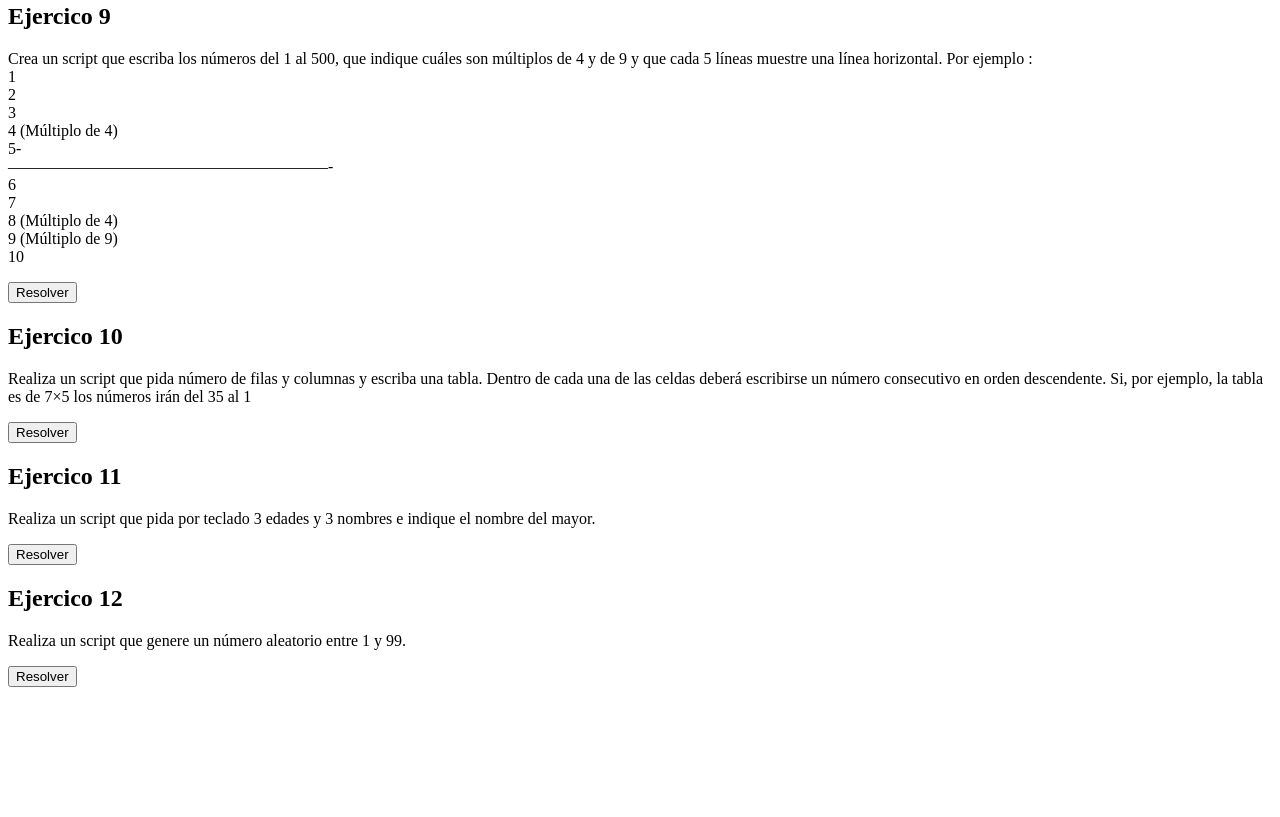
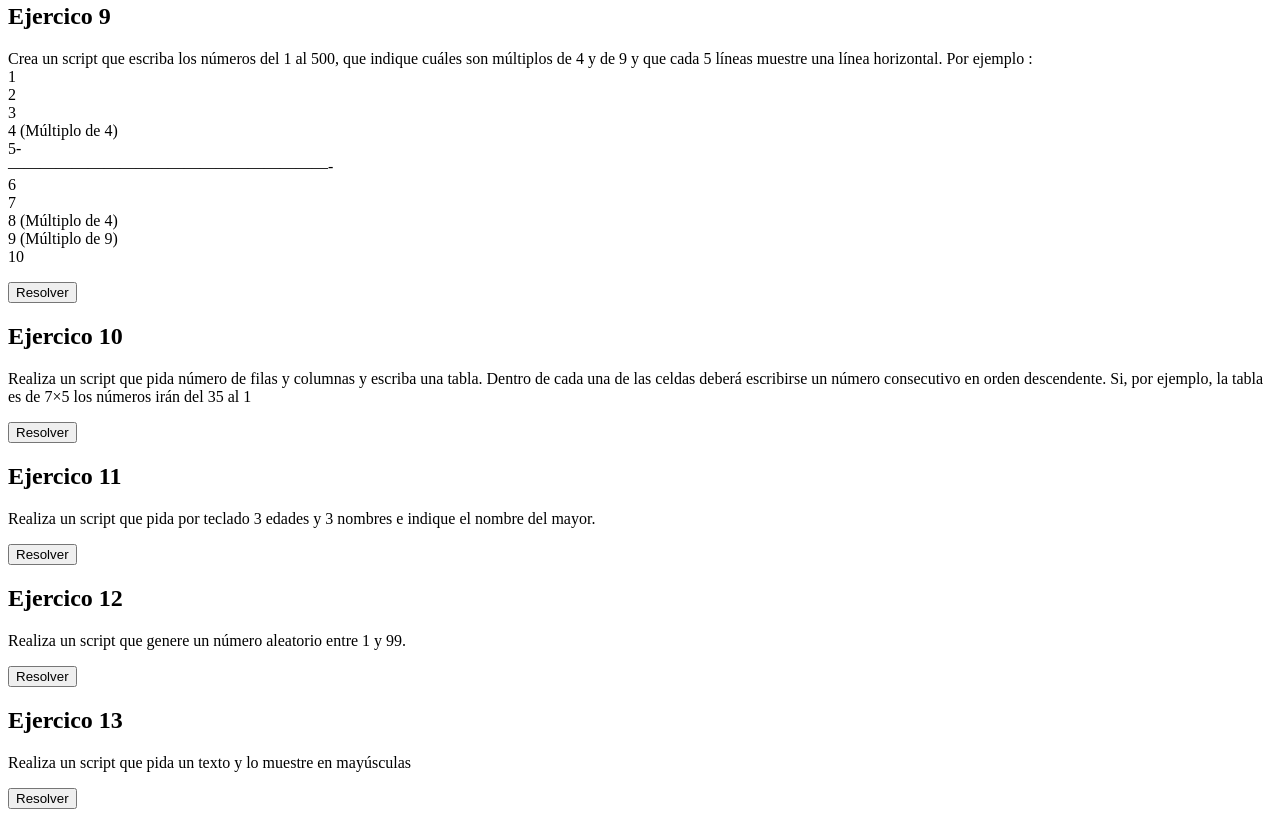
Before and after one commit to Agustin-Indarte/Tp2---JavaScrip, a plain HTML site: page index.html in a window 1280 px wide. Shown: the part 1735-2552 px from the top of the page. Before the commit the page ends 2430 px from the top, so only its background shows below. Drawn offline with Linux system fonts and the light colour scheme.

Commit message:
Resolucion Ejercicio 13

```diff
--- /dev/null
+++ b/Respuestas/Ejercicio13.Js
@@ -0,0 +1,7 @@
+ function Res_Ejerc13 (){
+   let string = prompt ("Por favor, escribe un texto")
+   return document.write(string.toUpperCase().trim)
+}
+
+
+document.getElementById("btn13").addEventListener ("click",Res_Ejerc13)
--- a/index.html
+++ b/index.html
@@ -163,6 +163,14 @@
             <button id="btn12"> Resolver </button>
         </article>
 
+        <article class="Ejercicio">
+            <h2>Ejercico 13</h2>
+            <p>
+                Realiza un script que pida un texto y lo muestre en mayúsculas
+            </p>
+            <button id="btn13"> Resolver </button>
+        </article>
+
 
 
 
```
